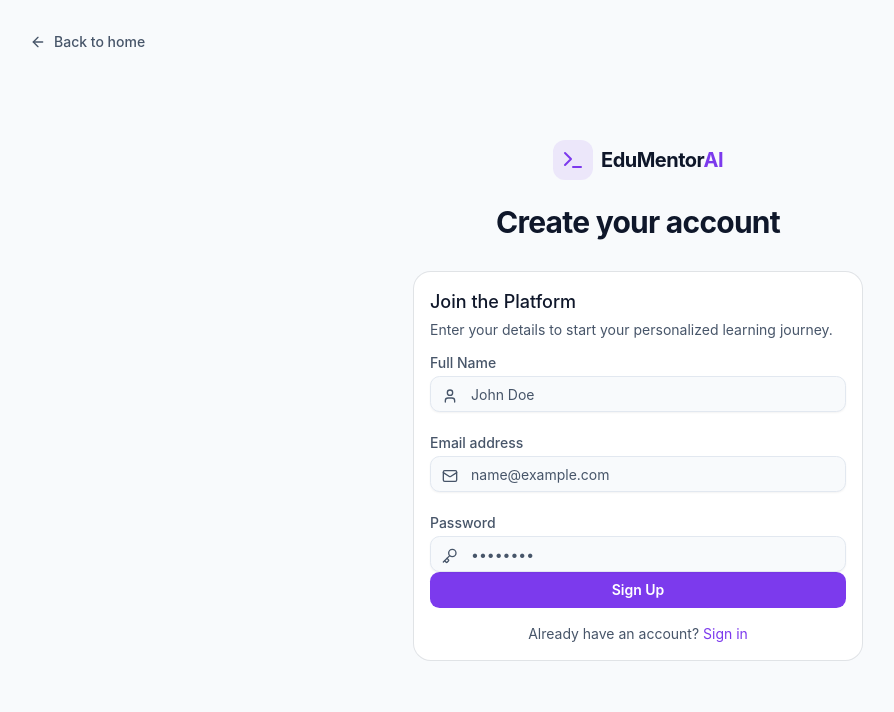
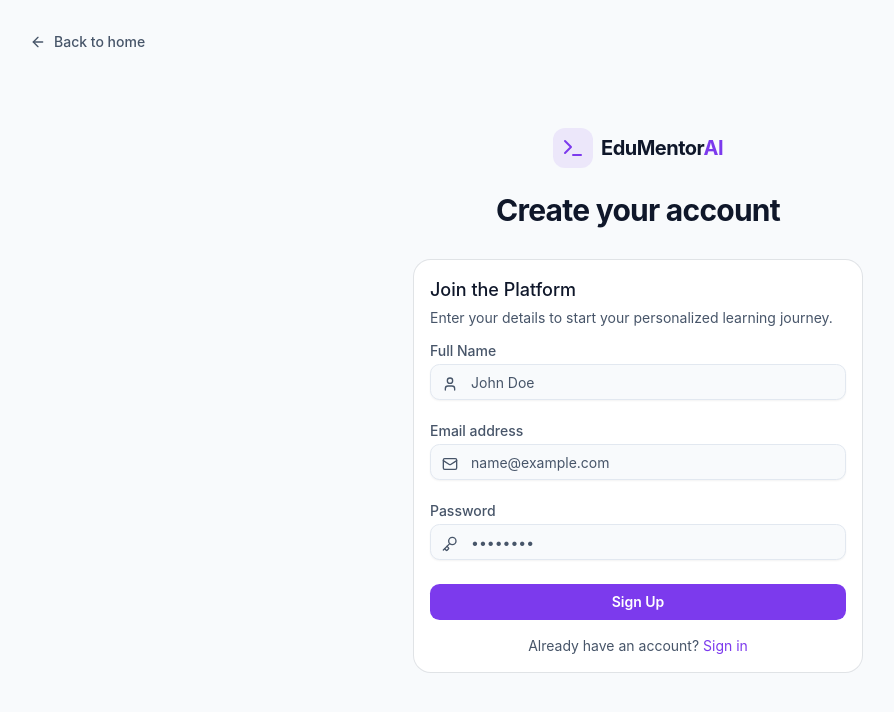
Before and after one commit to Kaxyaa-flux/EduMentor-Ai, a Next.js app in the folder edumentor-ai/: page /register in a window 1280 px wide. Shown: the top 712 px of the page, without its empty margins (2-896 px from the left). Built offline with nearby package versions, Linux system fonts and the light colour scheme.

Commit message:
fix: add flex and gap to auth forms to restore spacing between inputs and submit button

```diff
--- a/edumentor-ai/src/app/(auth)/login/page.tsx
+++ b/edumentor-ai/src/app/(auth)/login/page.tsx
@@ -102,7 +102,7 @@
               Enter your credentials to resume your tutoring sessions.
             </CardDescription>
           </CardHeader>
-          <form onSubmit={handleSubmit(onSubmit)}>
+          <form onSubmit={handleSubmit(onSubmit)} className="flex flex-col gap-6">
             <CardContent className="space-y-4">
               {error && (
                 <div className="p-3 bg-red-500/10 border border-red-500/20 text-destructive rounded-lg text-sm flex items-center gap-2">
--- a/edumentor-ai/src/app/(auth)/register/page.tsx
+++ b/edumentor-ai/src/app/(auth)/register/page.tsx
@@ -119,7 +119,7 @@
               Enter your details to start your personalized learning journey.
             </CardDescription>
           </CardHeader>
-          <form onSubmit={handleSubmit(onSubmit)}>
+          <form onSubmit={handleSubmit(onSubmit)} className="flex flex-col gap-6">
             <CardContent className="space-y-6">
               {error && (
                 <div className="p-3 bg-red-500/10 border border-red-500/20 text-destructive rounded-lg text-sm flex items-center gap-2">
```
